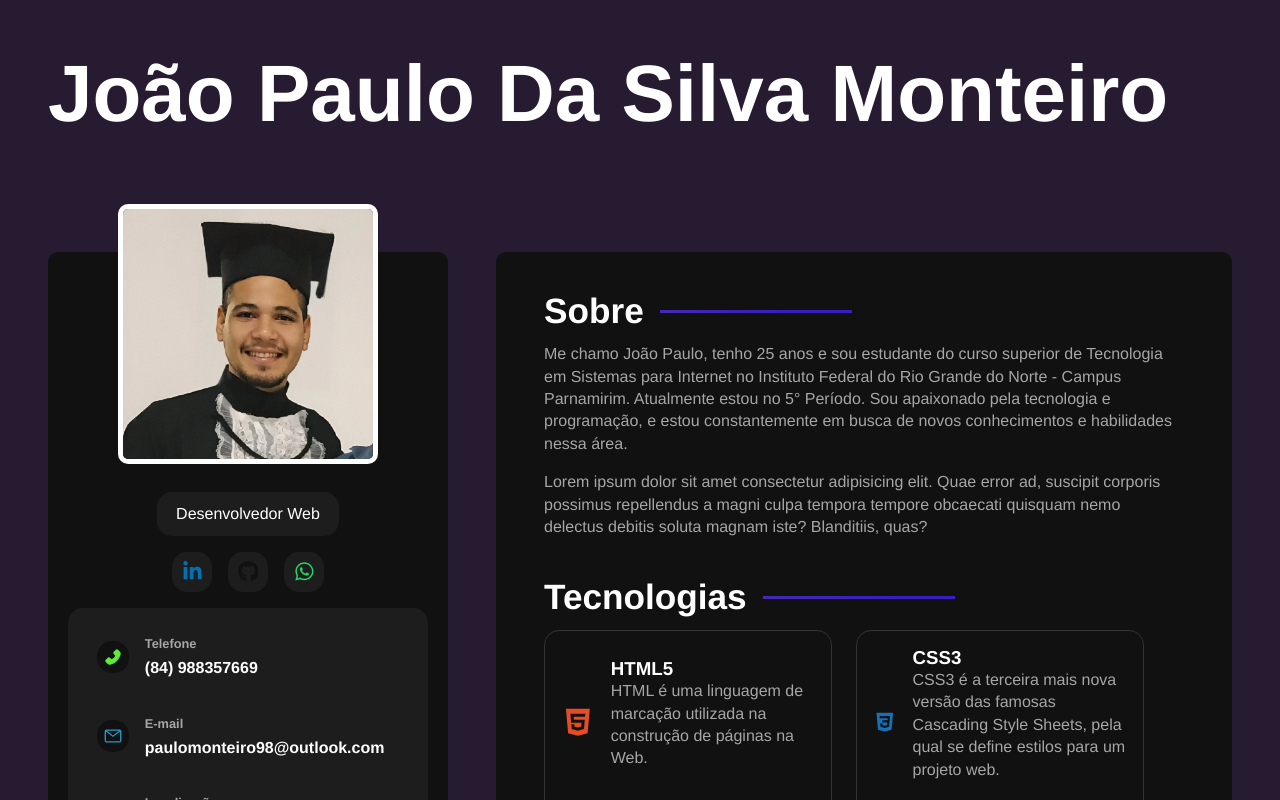
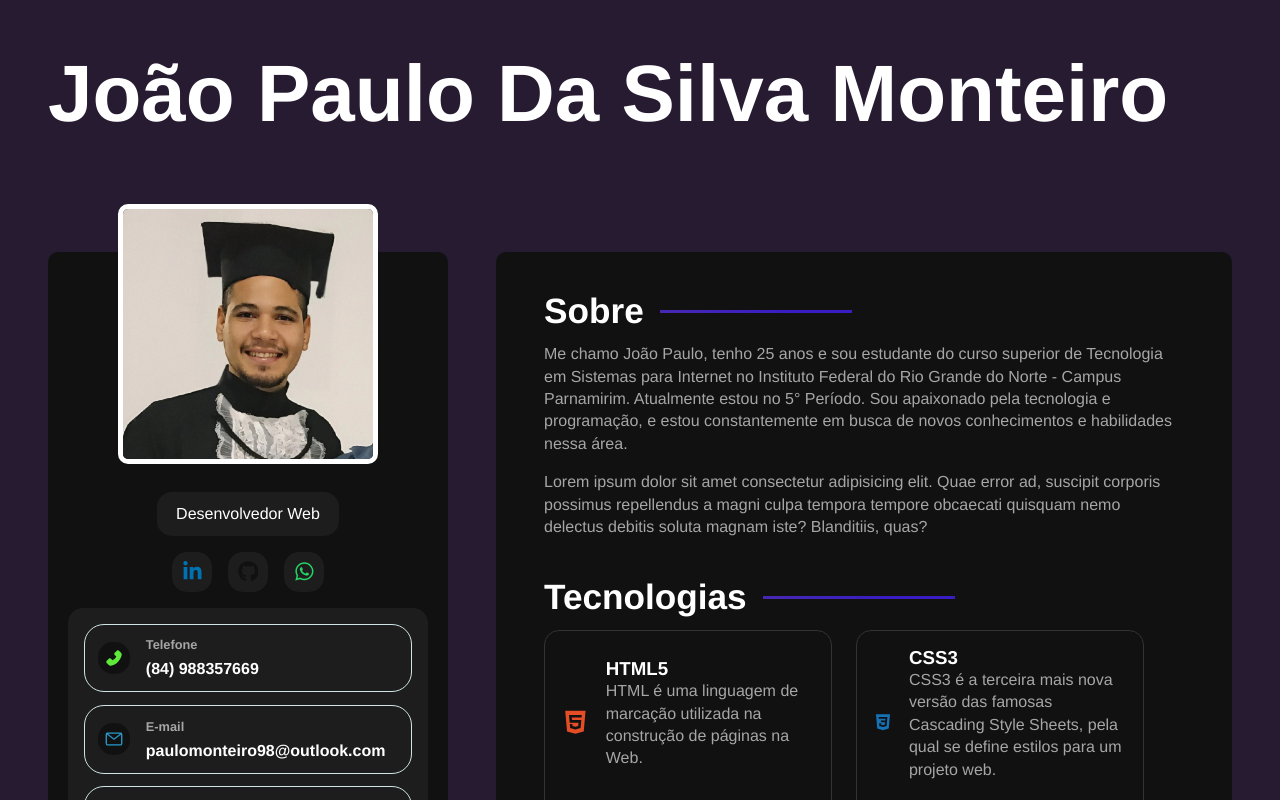
Before and after one commit to PauloMonteiro98/portfolio, a React (Vite) app: page / in a window 1280 px wide. Shown: the top 800 px of the page. Built offline with nearby package versions, Linux system fonts and the light colour scheme.

Commit message:
atualizando sidebar

```diff
--- a/src/styles/components/informationContainer.sass
+++ b/src/styles/components/informationContainer.sass
@@ -11,6 +11,7 @@
     width: 90%
     border-radius: variables.$card-border-radius
 
+
     .info-card
         @include mixins.center
         justify-content: start
@@ -18,6 +19,8 @@
         padding: .8rem
         margin-bottom: .8rem
         width: 100%
+        border: 1px solid #d0e4e4
+        border-radius: 20px
 
         h3
             color: variables.$text-color-secondary
--- a/src/styles/components/technologiescontainer.sass
+++ b/src/styles/components/technologiescontainer.sass
@@ -23,7 +23,7 @@
 
 
             svg
-                font-size: 6rem
+                font-size: 5rem
 
         #html
             svg
```
